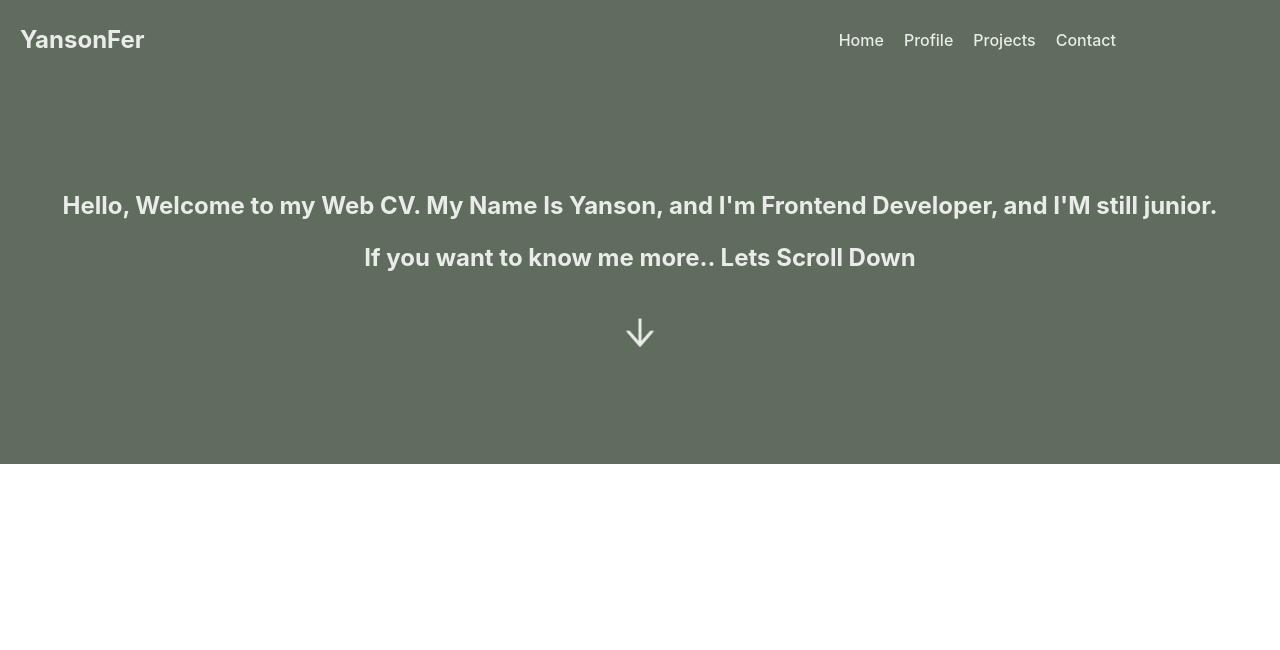
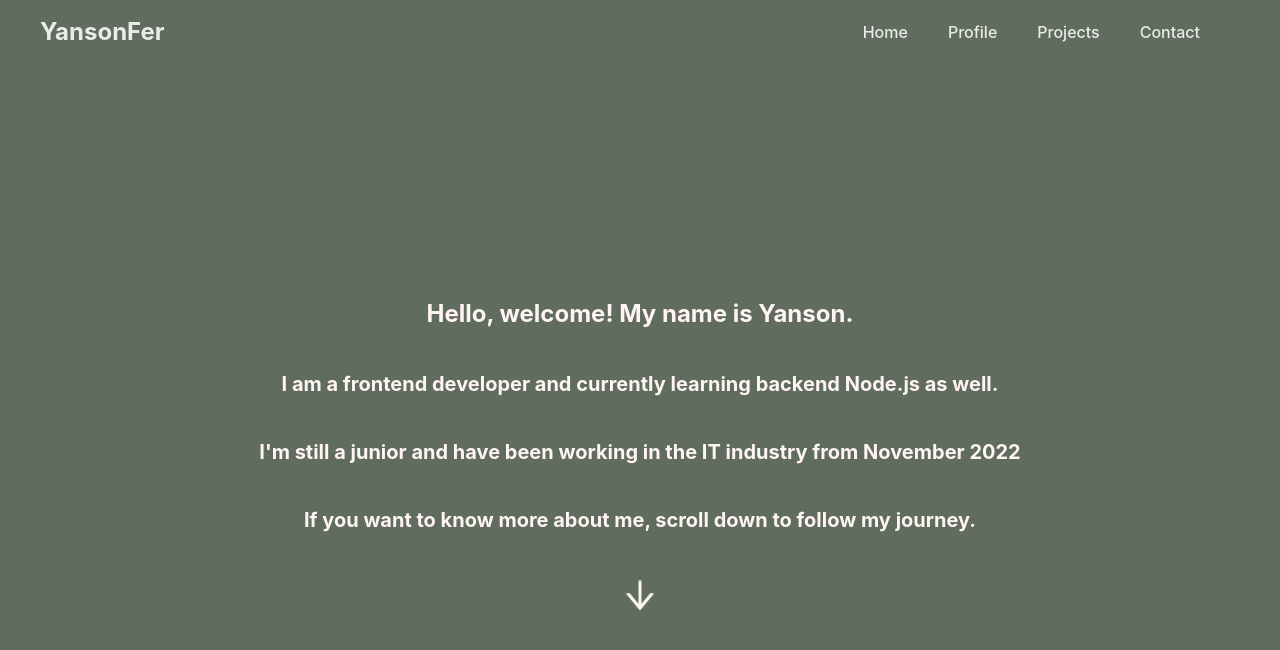
Before and after one commit to yansenFer/web-cv-2, a React (Vite) app: page / in a window 1280 px wide. Shown: the top 650 px of the page. Built offline with nearby package versions, Linux system fonts and the light colour scheme.

Commit message:
banyak update

```diff
--- a/package.json
+++ b/package.json
@@ -10,12 +10,14 @@
     "preview": "vite preview"
   },
   "dependencies": {
+    "animate.css": "^4.1.1",
     "localforage": "^1.10.0",
     "match-sorter": "^6.3.1",
     "react": "^18.2.0",
     "react-dom": "^18.2.0",
     "react-icons": "^4.9.0",
     "react-router-dom": "^6.13.0",
+    "react-scroll-trigger": "^0.6.14",
     "sort-by": "^0.0.2"
   },
   "devDependencies": {
--- a/src/App.jsx
+++ b/src/App.jsx
@@ -4,7 +4,7 @@ import { RouterProvider } from "react-router-dom"
 import { router } from "./route/root"
 function App() {
   return (
-    <div className="container w-full h-full max-w-screen max-h-screen ">
+    <div className="container w-full h-full max-w-screen max-h-screen">
       <NavigationBar />
       {/* section 1 */}
       <RouterProvider router={router} />
--- a/src/components/NavigationBar/index.jsx
+++ b/src/components/NavigationBar/index.jsx
@@ -1,11 +1,46 @@
+/* eslint-disable no-unused-vars */
+import { useState, useEffect } from "react"
+
 export const NavigationBar = () => {
+  const [isScrollingDown, setIsScrollingDown] = useState(false)
+
+  useEffect(() => {
+    const handleScroll = () => {
+      const scrollTop = window.pageYOffset
+
+      if (scrollTop > 200) {
+        setIsScrollingDown(true)
+      } else {
+        setIsScrollingDown(false)
+      }
+    }
+
+    window.addEventListener("scroll", handleScroll)
+
+    return () => {
+      window.removeEventListener("scroll", handleScroll)
+    }
+  }, [])
+
   return (
-    <div className=" flex sticky top-0 px-5 justify-between items-center w-screen h-20 bg-[#606C5D]">
+    <div
+      className={`flex top-0 justify-between items-center w-screen h-16 duration-500 ${
+        isScrollingDown
+          ? "bg-[#FFF4F4] shadow-md shadow-gray-800 fixed rounded-br-full transition-all"
+          : "bg-[#606C5D] shadow-xl shadow-[#606C5D] sticky rounded-br-none"
+      }`}
+    >
       {/* start logo */}
-      <div className="font-bold text-2xl">YansonFer</div>
+      <div className="font-bold text-2xl bg-[#606C5D] h-full flex items-center w-56 px-10 rounded-br-full">
+        YansonFer
+      </div>
       {/* end logo */}
       {/* start menu */}
-      <div className="flex flex-row gap-5 pr-36 items-center">
+      <div
+        className={`flex flex-row gap-10 pr-20 items-center ${
+          isScrollingDown ? "text-[#606C5D]" : "text[#FFF4F4]"
+        }`}
+      >
         <button className="font-medium">Home</button>
         <button className="font-medium">Profile</button>
         <button className="font-medium">Projects</button>
--- a/src/index.css
+++ b/src/index.css
@@ -14,7 +14,7 @@
 
   color-scheme: light dark;
   color: rgba(255, 255, 255, 0.87);
-  background-color: #fff;
+  background-color: #606C5D;
 
   font-synthesis: none;
   text-rendering: optimizeLegibility;
--- a/src/main.jsx
+++ b/src/main.jsx
@@ -2,6 +2,7 @@ import React from "react"
 import ReactDOM from "react-dom/client"
 import App from "./App.jsx"
 import "./index.css"
+import "animate.css"
 
 ReactDOM.createRoot(document.getElementById("root")).render(
   <React.StrictMode>
--- a/src/pages/HomePage/index.jsx
+++ b/src/pages/HomePage/index.jsx
@@ -1,21 +1,96 @@
 /* eslint-disable no-unused-vars */
 /* eslint-disable react/no-unescaped-entities */
 import { AiOutlineArrowDown } from "react-icons/ai"
-import { useEffect } from "react"
-import { ScrollMagic } from "scrollmagic"
+import { useEffect, useState } from "react"
+import ScrollTrigger from "react-scroll-trigger"
 
 export function HomePage() {
+  const [scrollTrigger, setScrollTriger] = useState("")
+  const [arrow, setArrow] = useState(false)
+  const [isTextBorn, setIsTextBorn] = useState(false)
+
+  useEffect(() => {
+    const handleScroll = () => {
+      const scrollTop = window.pageYOffset
+
+      if (scrollTop === 0 && scrollTop < 300) {
+        setScrollTriger("inPembukaan")
+      }
+      if (scrollTop >= 600) {
+        setScrollTriger("inKelahiran")
+        if (scrollTop > 600 && scrollTop > 800) {
+          setIsTextBorn(true)
+        }
+      }
+    }
+
+    window.addEventListener("scroll", handleScroll)
+
+    return () => {
+      window.removeEventListener("scroll", handleScroll)
+    }
+  }, [])
+
+  setTimeout(
+    () => {
+      setArrow(true)
+    },
+    !arrow ? 2000 : 0
+  )
+
   return (
     <div className="flex flex-col w-screen">
-      <div className="flex-col items-center justify-center h-96 bg-[#606C5D] flex w-full">
-        <span className="text-White font-bold text-2xl">
-          Hello, Welcome to my Web CV. My Name Is Yanson, and I'm Frontend
-          Developer, and I'M still junior.
+      <div className="flex-col items-center justify-center h-screen bg-[#606C5D] flex w-full">
+        <span
+          className={`text-[#FFF4F4] font-bold animate__animated animate__fadeIn animate__slow text-2xl`}
+        >
+          Hello, welcome! My name is Yanson.
         </span>
-        <span className="text-White font-bold text-2xl mt-5">
-          If you want to know me more.. Lets Scroll Down
+        <span
+          className={`text-[#FFF4F4] mt-10 font-bold text-xl animate__animated animate__fadeIn animate__slow animate__delay-2s
+          `}
+        >
+          I am a frontend developer and currently learning backend Node.js as
+          well.
         </span>
-        <AiOutlineArrowDown className="animate-bounce mt-10" size={40} />
+        <span
+          className={`text-[#FFF4F4] mt-10 font-bold text-xl
+         animate__animated animate__fadeIn animate__slow animate__delay-2s
+          `}
+        >
+          I'm still a junior and have been working in the IT industry from
+          November 2022
+        </span>
+        <span
+          className={`text-[#FFF4F4] mt-10 font-bold text-xl
+          animate__animated animate__fadeIn animate__slow animate__delay-2s
+          `}
+        >
+          If you want to know more about me, scroll down to follow my journey.
+        </span>
+        <AiOutlineArrowDown
+          className={`${
+            arrow ? "opacity-100" : " opacity-0"
+          } duration-1000 animate-bounce mt-14`}
+          color="#FFF4F4"
+          size={40}
+        />
+      </div>
+      <div
+        className={`flex-col items-center justify-center h-screen flex w-full transition-all duration-1000 ${
+          scrollTrigger === "inKelahiran" ? "bg-[#F1C376]" : "bg-[#606C5D]"
+        }`}
+      >
+        {isTextBorn ? (
+          <>
+            <span className="text-White font-bold text-2xl scrolltri animate__animated animate__zoomInDown animate__slow">
+              I was born in Jakarta
+            </span>
+            <span className="text-White font-bold text-2xl mt-5 animate__animated animate__lightSpeedInLeft animate__slow animate__delay-2s">
+              precisely on January 1, 2000.
+            </span>
+          </>
+        ) : null}
       </div>
     </div>
   )
```
Also changed, not shown: 1 other file (tests, documents, lock files or other folders).
